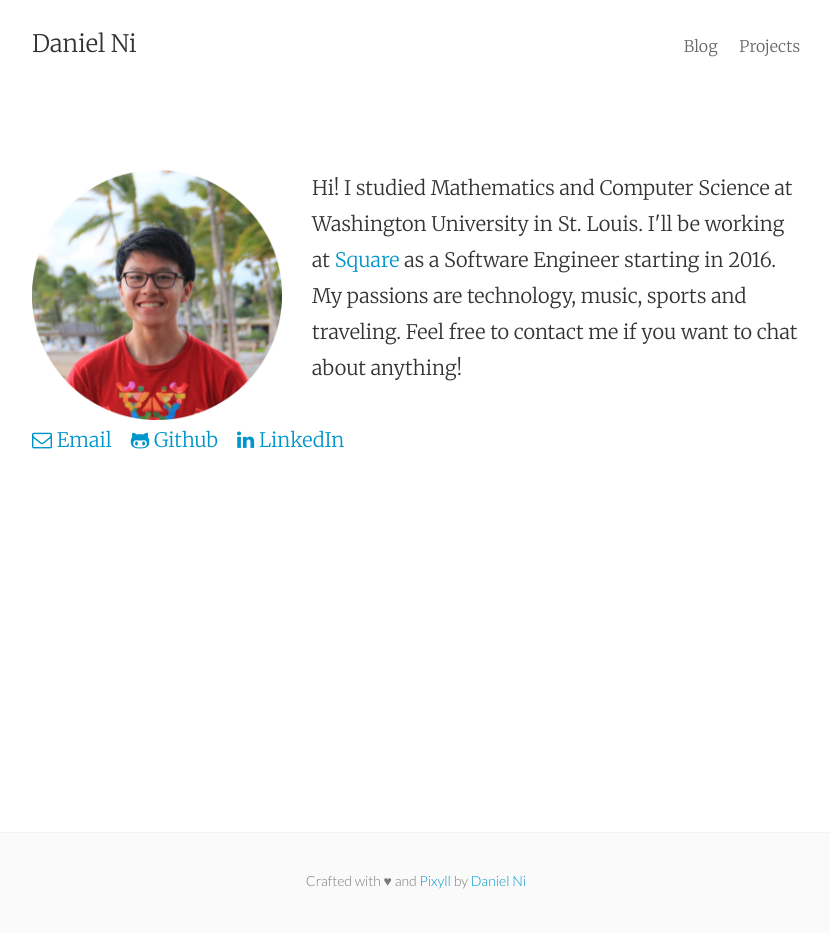
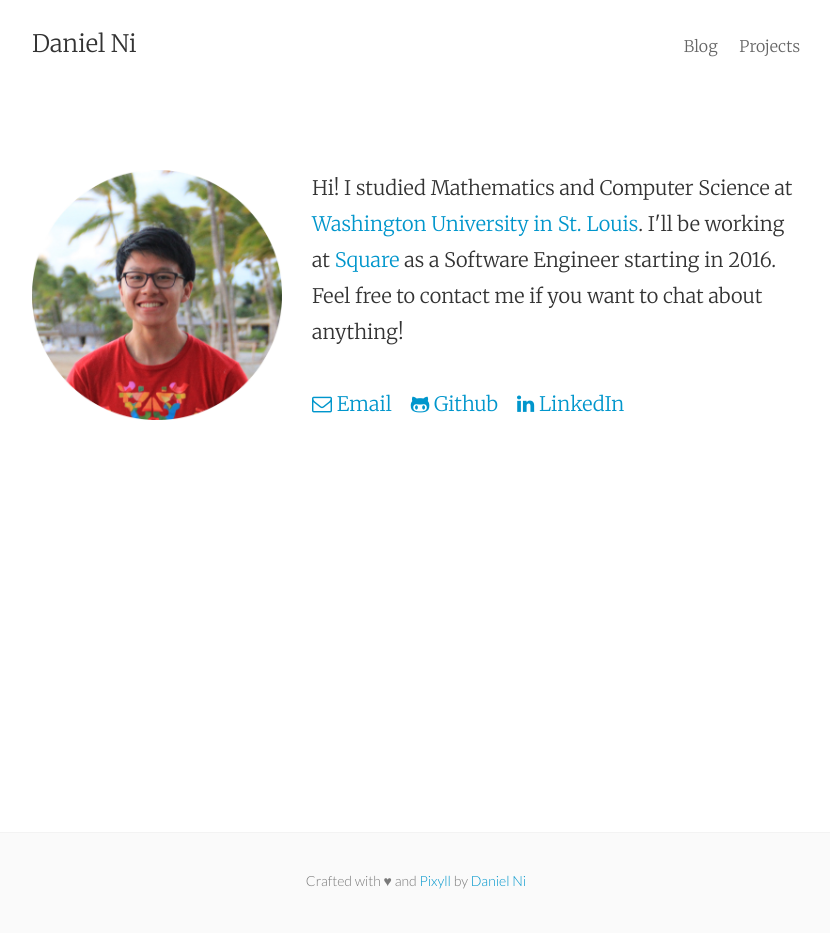
Before and after one commit to DanielNi/danielni.github.io, a Jekyll site: the page built from index.html, in a window 1280 px wide. Shown: the whole page, without its empty margins (224-1054 px from the left). Built offline with Jekyll 4.4.1, drawn with Linux system fonts in a browser that asks for light colours; nearby versions of some CDN libraries.

Commit message:
slight changes

```diff
--- a/_config.yml
+++ b/_config.yml
@@ -6,6 +6,7 @@ description: "My personal site."
 baseurl: ""
 url: "http://danielni.github.io"
 google_analytics:
+animated: true
 
 # Build settings
 markdown: kramdown
--- a/_posts/2015-12-21-lessons-learned-from-a-new-grad-job-search.markdown
+++ b/_posts/2015-12-21-lessons-learned-from-a-new-grad-job-search.markdown
@@ -22,7 +22,7 @@ This might be an extreme case, but it does make sense why these companies start
 
 ###2. Stay organized.
 
-Unless you're some kind of interviewing guru, you'll likely be applying to dozens of different companies. This is why I recommend keeping a spreadsheet of all the places you've applied to. Personally, I created a spreadsheet that listed all the companies I was interested in, ordered in tiers, where each tier of companies was separated by the next tier in order of personal preference. In the spreadsheet, I also kept track of the date applied, date of response (if any), any contacts at the company that I knew, any miscellaneous notes about that company's hiring process, and a list of questions that I was asked if I received an interview. I was able to refer back to this spreadsheet over and over again throughout the semester to make sure I was keeping all of my applications straight.
+Unless you're some kind of interviewing guru, you'll likely be applying to dozens of different companies. This is why I recommend keeping a spreadsheet of all the places you've applied to. Personally, my spreadsheet listed all the companies I was interested in, ordered in tiers, where each tier of companies was separated by the next tier in order of personal preference. In the spreadsheet, I also kept track of the date applied, date of response (if any), any contacts at the company that I knew, any miscellaneous notes about that company's hiring process, and a list of questions that I was asked if I received an interview. I was able to refer back to this spreadsheet over and over again throughout the semester to make sure I was keeping all of my applications straight.
 
 The tier ranking of companies also helped me plan the order I would apply. For instance, I tried to apply to companies in the lower tiers first so I could get more comfortable with interviewing before I talked to places where I badly wanted to work. Of course, this comes with the caveat from number 1 in that you still should apply to all the companies on your list as early as possible, or else you run the risk of missing out on an awesome company completely.
 
--- a/blog/index.html
+++ b/blog/index.html
@@ -19,5 +19,4 @@ title: Blog
 
   {% include pagination.html %}
 
-  <!--<p class="rss-subscribe">subscribe <a href="{{ "/feed.xml" | prepend: site.baseurl }}">via RSS</a></p>-->
 </div>
--- a/index.html
+++ b/index.html
@@ -7,7 +7,7 @@ title:
 
 <img src="/assets/profile.jpg" alt="This is me."/>
 
-<p>Hi! I studied Mathematics and Computer Science at Washington University in St. Louis. I'll be working at <a href="https://squareup.com/">Square</a> as a Software Engineer starting in 2016. My passions are technology, music, sports and traveling. Feel free to contact me if you want to chat about anything!
+<p>Hi! I studied Mathematics and Computer Science at <a href="http://wustl.edu/">Washington University in St. Louis</a>. I'll be working at <a href="https://squareup.com/">Square</a> as a Software Engineer starting in 2016. Feel free to contact me if you want to chat about anything!
 <br><br>
 <a href="mailto:danielni@wustl.edu"><i class="fa fa-envelope-o"></i> Email</a>&nbsp;&nbsp;&nbsp;&nbsp;<a href="https://www.github.com/DanielNi"><i class="fa fa-github-alt"></i> Github</a>&nbsp;&nbsp;&nbsp;&nbsp;<a href="https://www.linkedin.com/in/danielwni"><i class="fa fa-linkedin"></i> LinkedIn</a>
 </p>
```
Also changed, not shown: 404.md (+0 -1 lines), 3 other files.
